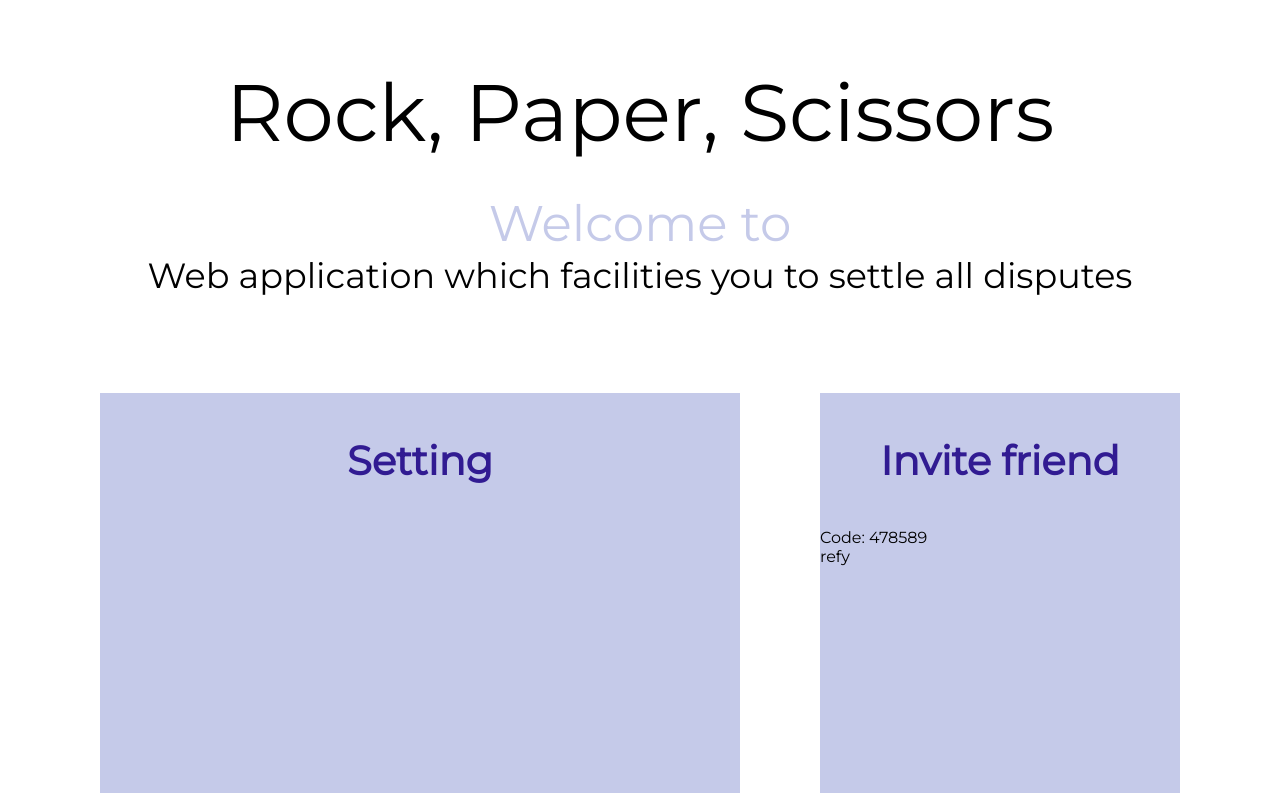
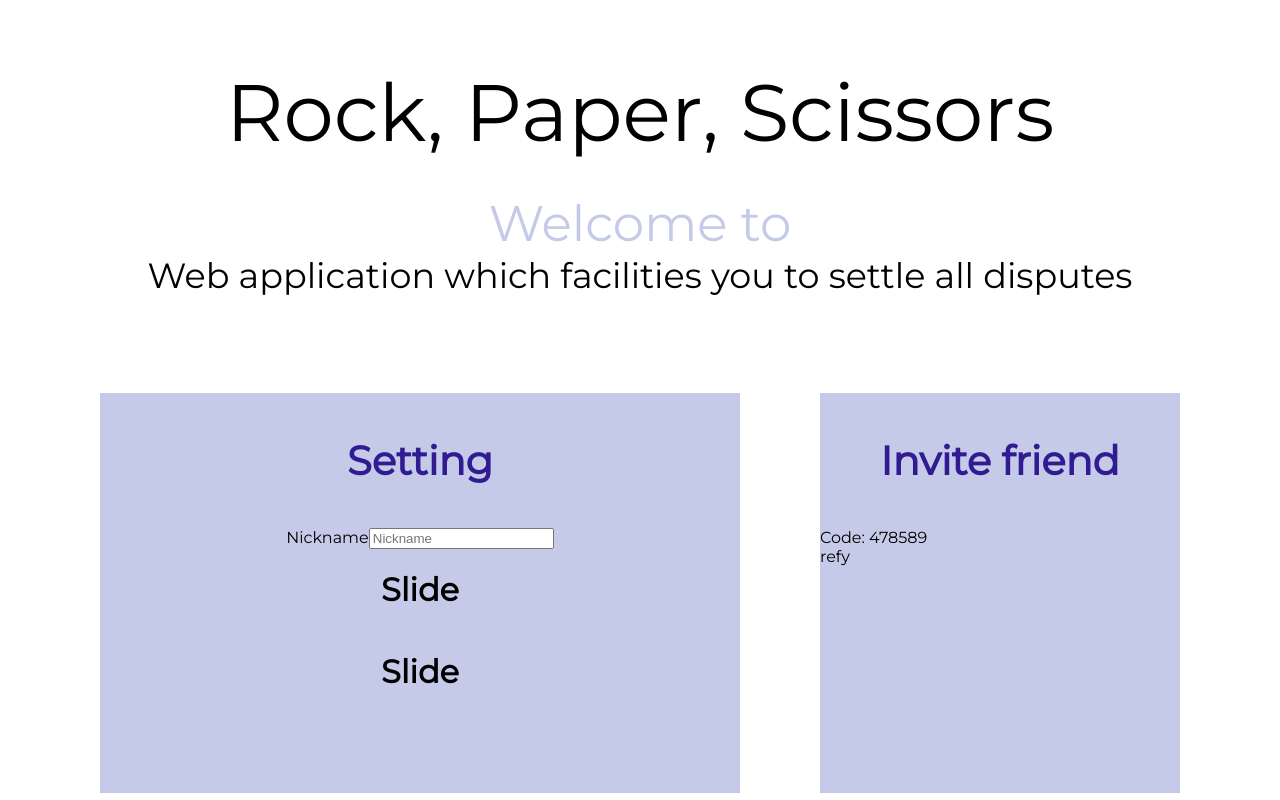
Before and after one commit to szymonbla/Login_system-frontend, a React (Create React App) app: page /create in a window 1280 px wide. Built offline with nearby package versions, Linux system fonts and the light colour scheme.

Commit message:
Add generic styling to setting

```diff
--- a/src/components/Createsetting.jsx
+++ b/src/components/Createsetting.jsx
@@ -1,14 +1,18 @@
 import React from "react";
 import Slide from "../components/Slide";
+import Inputcomponent from "../components/Inputcomponent";
 
 const Createsetting = () => (
   <div className="setting-container">
     <div className="setting-nickname">
+      <Inputcomponent />
     </div>
     <div className="setting-limit">
       <Slide />
     </div>
-    <div className="setting-breed"></div>
+    <div className="setting-breed">
+      <Slide />
+    </div>
   </div>
 );
 
--- a/src/components/Inputcomponent.jsx
+++ b/src/components/Inputcomponent.jsx
@@ -1,19 +1,30 @@
-import react from "react";
+import React, { useState } from "react";
 import PropTypes from "prop-types";
 
-const Inputcomponent = ({ name }) => (
+const Inputcomponent = () => {
+  const [name, setName] = useState("");
+
+  return (
     <div className="input-component">
       <div className="input-container-form">
         <form>
-        <Label>{name}</Label>
-        <input type="text" id="name" />
+          <label htmlFor="name">Nickname</label>
+          <input
+            type="text"
+            id="name"
+            value={name}
+            placeholder="Nickname"
+            onChange={(e) => setName(e.target.value)}
+            required
+          />
         </form>
       </div>
     </div>
   );
+};
 
 export default Inputcomponent;
 
 Inputcomponent.propTypes = {
-  name: PropTypes.string.isRequired,
+  name: PropTypes.string,
 };
--- a/src/pages/Createbattle.jsx
+++ b/src/pages/Createbattle.jsx
@@ -1,5 +1,6 @@
-import react from "react";
+import React from "react";
 import Headline from "../components/Headline";
+import Createsetting from "../components/Createsetting";
 
 const Createbattle = () => {
   return (
@@ -12,7 +13,9 @@ const Createbattle = () => {
           <div className="column-header">
             <h1 className="column-header-title">Setting</h1>
           </div>
-          <div className="column-wrapper"></div>
+          <div className="column-wrapper">
+            <Createsetting />
+          </div>
         </div>
         <div className="column">
           <div className="column-header">
--- /dev/null
+++ b/src/styles/components/_createsetting.scss
@@ -0,0 +1,19 @@
+.setting-container {
+    width: 100%;
+    display: flex;
+    flex-direction: column;
+    justify-content: center;
+    align-items: center;
+
+    .setting-nickname {
+
+    }
+
+    .setting-limit {
+
+    }
+
+    .setting-breed {
+
+    }
+}
--- a/src/styles/style.scss
+++ b/src/styles/style.scss
@@ -7,6 +7,7 @@
 @import "./components/headline";
 @import "./components/enterbutton";
 @import "./components/joinform";
+@import "./components/createsetting";
 
 //Pages
 @import "./pages/homepage";
```
Also changed, not shown: src/styles/components/dist/_createsetting.css (added), src/styles/dist/style.css (added). Lines whose indentation alone changed are shown as unchanged.
